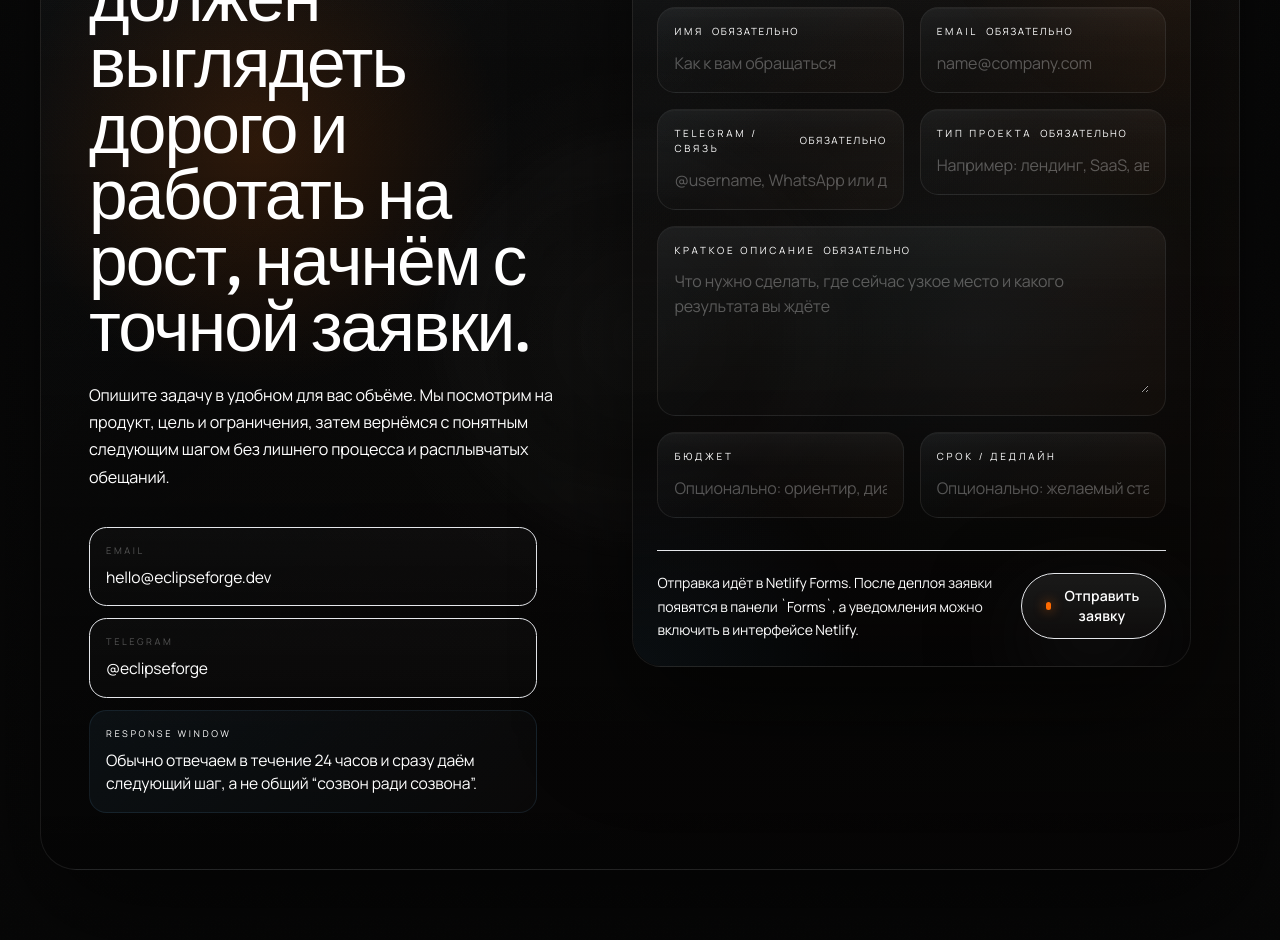
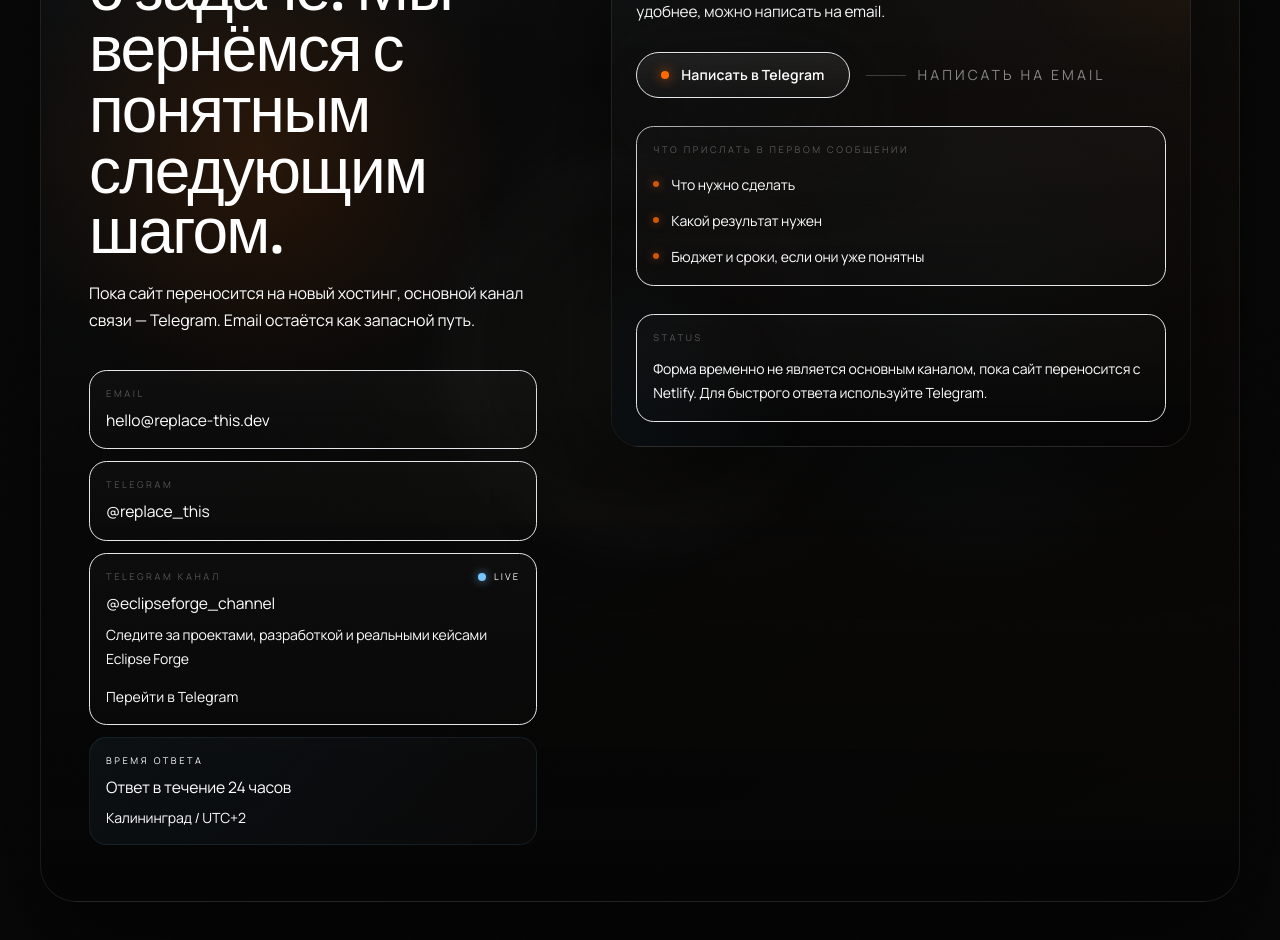
Before and after one commit to PavelHopson/Eclipse-forge-website, a React (Vite) app: page / in a window 1280 px wide. Shown: the part 6280-7220 px from the top of the page. Built offline with nearby package versions, Linux system fonts and the light colour scheme.

Commit message:
feat: migrate contact flow away from netlify for static hosting

```diff
--- a/index.html
+++ b/index.html
@@ -37,23 +37,6 @@
   </head>
   <body>
     <div id="root"></div>
-    <form
-      name="eclipse-forge-lead"
-      method="POST"
-      data-netlify="true"
-      netlify-honeypot="bot-field"
-      hidden
-    >
-      <input type="text" name="name" />
-      <input type="email" name="email" />
-      <input type="text" name="contact" />
-      <input type="text" name="projectType" />
-      <textarea name="brief"></textarea>
-      <input type="text" name="budget" />
-      <input type="text" name="deadline" />
-      <input type="text" name="subject" />
-      <input type="text" name="bot-field" />
-    </form>
     <script type="module" src="/src/main.tsx"></script>
   </body>
 </html>
--- a/src/components/sections/CtaSection.tsx
+++ b/src/components/sections/CtaSection.tsx
@@ -1,221 +1,27 @@
 import { motion, useReducedMotion } from 'framer-motion';
-import { ChangeEvent, FormEvent, startTransition, useState } from 'react';
+import {
+  contactDetails,
+  contactFlow,
+  telegramChannel,
+} from '../../data/content';
 import { revealUp, stagger, viewport } from '../../lib/animation';
 import { GlowButton } from '../ui/GlowButton';
-
-const FORM_NAME = 'eclipse-forge-lead';
-
-type FormState = {
-  name: string;
-  email: string;
-  contact: string;
-  projectType: string;
-  brief: string;
-  budget: string;
-  deadline: string;
-  botField: string;
-};
-
-type FormErrors = Partial<Record<keyof FormState, string>>;
-type SubmitStatus = 'idle' | 'loading' | 'success' | 'error';
-
-const initialFormState: FormState = {
-  name: '',
-  email: '',
-  contact: '',
-  projectType: '',
-  brief: '',
-  budget: '',
-  deadline: '',
-  botField: '',
-};
 
 const quickContacts = [
   {
     label: 'Email',
-    value: 'hello@eclipseforge.dev',
-    href: 'mailto:hello@eclipseforge.dev',
+    value: contactDetails.email,
+    href: `mailto:${contactDetails.email}`,
   },
   {
     label: 'Telegram',
-    value: '@eclipseforge',
-    href: 'https://t.me/eclipseforge',
+    value: contactDetails.telegramHandle,
+    href: contactDetails.telegramUrl,
   },
 ] as const;
 
-function encodeForm(data: Record<string, string>) {
-  return new URLSearchParams(data).toString();
-}
-
-function validateEmail(email: string) {
-  return /^[^\s@]+@[^\s@]+\.[^\s@]+$/.test(email);
-}
-
-function validateForm(form: FormState) {
-  const errors: FormErrors = {};
-
-  if (!form.name.trim()) errors.name = 'Укажите имя, чтобы мы понимали, как к вам обращаться.';
-  if (!form.email.trim()) {
-    errors.email = 'Нужен email для ответа на заявку.';
-  } else if (!validateEmail(form.email.trim())) {
-    errors.email = 'Проверьте email, он выглядит некорректно.';
-  }
-  if (!form.contact.trim()) {
-    errors.contact = 'Оставьте Telegram или другой быстрый способ связи.';
-  }
-  if (!form.projectType.trim()) {
-    errors.projectType = 'Выберите формат задачи, чтобы мы быстрее сориентировались.';
-  }
-  if (!form.brief.trim()) {
-    errors.brief = 'Коротко опишите задачу или текущую точку боли.';
-  }
-
-  return errors;
-}
-
-type FieldProps = {
-  label: string;
-  name: keyof FormState;
-  value: string;
-  placeholder: string;
-  required?: boolean;
-  error?: string;
-  rows?: number;
-  type?: 'text' | 'email';
-  onChange: (name: keyof FormState, value: string) => void;
-};
-
-function TextField({
-  label,
-  name,
-  value,
-  placeholder,
-  required,
-  error,
-  rows,
-  type = 'text',
-  onChange,
-}: FieldProps) {
-  const sharedProps = {
-    id: name,
-    name,
-    value,
-    placeholder,
-    required,
-    className: 'field-input mt-3 text-[0.98rem] text-white/92',
-    onChange: (
-      event: ChangeEvent<HTMLInputElement | HTMLTextAreaElement>,
-    ) => onChange(name, event.target.value),
-  };
-
-  return (
-    <label className="block">
-      <div className="field-shell px-4 py-3.5 sm:px-4 sm:py-4" data-invalid={Boolean(error)}>
-        <div className="relative z-10">
-          <div className="flex items-center gap-2">
-            <span className="text-[0.62rem] uppercase tracking-[0.28em] text-white/34">
-              {label}
-            </span>
-            {required ? (
-              <span className="text-[0.62rem] uppercase tracking-[0.16em] text-accent/72">
-                Обязательно
-              </span>
-            ) : null}
-          </div>
-          {rows ? (
-            <textarea
-              {...sharedProps}
-              rows={rows}
-            />
-          ) : (
-            <input
-              {...sharedProps}
-              type={type}
-            />
-          )}
-        </div>
-      </div>
-      {error ? (
-        <p className="mt-2 text-sm leading-6 text-accent/82">
-          {error}
-        </p>
-      ) : null}
-    </label>
-  );
-}
-
 export function CtaSection() {
   const reduceMotion = useReducedMotion();
-  const [form, setForm] = useState<FormState>(initialFormState);
-  const [errors, setErrors] = useState<FormErrors>({});
-  const [status, setStatus] = useState<SubmitStatus>('idle');
-  const [statusMessage, setStatusMessage] = useState('');
-
-  function updateField(name: keyof FormState, value: string) {
-    setForm((current) => ({ ...current, [name]: value }));
-
-    if (errors[name]) {
-      setErrors((current) => {
-        const next = { ...current };
-        delete next[name];
-        return next;
-      });
-    }
-  }
-
-  async function handleSubmit(event: FormEvent<HTMLFormElement>) {
-    event.preventDefault();
-
-    const validation = validateForm(form);
-    if (Object.keys(validation).length > 0) {
-      setErrors(validation);
-      setStatus('error');
-      setStatusMessage('Форма ещё не готова к отправке. Проверьте обязательные поля.');
-      return;
-    }
-
-    if (form.botField.trim()) {
-      return;
-    }
-
-    setStatus('loading');
-    setStatusMessage('');
-
-    try {
-      const response = await fetch('/', {
-        method: 'POST',
-        headers: {
-          'Content-Type': 'application/x-www-form-urlencoded',
-        },
-        body: encodeForm({
-          'form-name': FORM_NAME,
-          subject: 'Новая заявка с сайта Eclipse Forge',
-          name: form.name,
-          email: form.email,
-          contact: form.contact,
-          projectType: form.projectType,
-          brief: form.brief,
-          budget: form.budget,
-          deadline: form.deadline,
-          'bot-field': form.botField,
-        }),
-      });
-
-      if (!response.ok) {
-        throw new Error(`Request failed with status ${response.status}`);
-      }
-
-      startTransition(() => {
-        setStatus('success');
-        setStatusMessage('Заявка отправлена. Мы вернёмся с ответом в течение 24 часов.');
-        setForm(initialFormState);
-        setErrors({});
-      });
-    } catch {
-      setStatus('error');
-      setStatusMessage('Не удалось отправить заявку. Попробуйте ещё раз или напишите нам в Telegram.');
-    }
-  }
 
   return (
     <motion.section
@@ -230,21 +36,18 @@ export function CtaSection() {
         variants={revealUp}
         className="monolith-surface mx-auto max-w-7xl rounded-[1.9rem] px-5 py-8 sm:rounded-[2.25rem] sm:px-8 sm:py-10 lg:px-12 lg:py-14"
       >
-        <div className="pointer-events-none absolute inset-0 bg-[radial-gradient(circle_at_18%_32%,rgba(255,106,0,0.14),transparent_20%),radial-gradient(circle_at_78%_50%,rgba(118,199,255,0.07),transparent_22%),radial-gradient(circle_at_center,rgba(255,255,255,0.025),transparent_36%)]" />
+        <div className="pointer-events-none absolute inset-0 bg-[radial-gradient(circle_at_18%_32%,rgba(255,106,0,0.12),transparent_20%),radial-gradient(circle_at_78%_50%,rgba(118,199,255,0.06),transparent_22%),radial-gradient(circle_at_center,rgba(255,255,255,0.022),transparent_36%)]" />
         <div className="pointer-events-none absolute left-1/2 top-1/2 h-[15rem] w-[15rem] -translate-x-1/2 -translate-y-1/2 rounded-full border border-white/6 bg-[radial-gradient(circle,rgba(255,255,255,0.024),rgba(255,255,255,0.006)_42%,rgba(0,0,0,0)_72%)] blur-xl sm:h-[22rem] sm:w-[22rem]" />
 
-        <div className="relative grid gap-8 sm:gap-10 lg:grid-cols-[minmax(0,0.94fr)_minmax(0,1.06fr)] lg:items-start lg:gap-12">
-          <div className="max-w-[37rem]">
-            <p className="type-meta text-white/34">
-              Contact Protocol
-            </p>
-            <h2 className="type-display mt-4 max-w-[13.5ch] text-balance text-[clamp(2.15rem,7vw,4.35rem)] font-medium text-white sm:mt-5">
-              Если проект должен выглядеть дорого и работать на рост, начнём с точной заявки.
+        <div className="relative grid gap-8 sm:gap-10 lg:grid-cols-[minmax(0,0.9fr)_minmax(0,1.1fr)] lg:items-start lg:gap-12">
+          <div className="max-w-[35rem]">
+            <p className="type-meta text-white/34">Start the project</p>
+            <h2 className="type-display mt-4 max-w-[12.5ch] text-balance text-[clamp(2.05rem,6.4vw,4rem)] font-medium text-white sm:mt-5">
+              Расскажите о задаче. Мы вернёмся с понятным следующим шагом.
             </h2>
-            <p className="type-body mt-5 text-[0.98rem] text-white/58 sm:mt-6 sm:text-[1.01rem]">
-              Опишите задачу в удобном для вас объёме. Мы посмотрим на продукт,
-              цель и ограничения, затем вернёмся с понятным следующим шагом без
-              лишнего процесса и расплывчатых обещаний.
+            <p className="type-body mt-4 text-[0.98rem] text-white/56 sm:mt-5 sm:text-[1rem]">
+              Пока сайт переносится на новый хостинг, основной канал связи —
+              Telegram. Email остаётся как запасной путь.
             </p>
 
             <div className="mt-8 grid gap-3 sm:mt-9 sm:max-w-[28rem]">
@@ -264,12 +67,41 @@ export function CtaSection() {
                   </p>
                 </a>
               ))}
+              <a
+                href={telegramChannel.url}
+                target="_blank"
+                rel="noreferrer"
+                className="group rounded-[1.1rem] border border-white/8 bg-[linear-gradient(180deg,rgba(255,255,255,0.024),rgba(255,255,255,0.012))] px-4 py-4 transition duration-200 hover:border-white/14 hover:bg-[linear-gradient(180deg,rgba(255,255,255,0.034),rgba(255,255,255,0.014))]"
+              >
+                <div className="flex items-center justify-between gap-4">
+                  <p className="text-[0.58rem] uppercase tracking-[0.28em] text-white/30">
+                    {telegramChannel.label}
+                  </p>
+                  <span className="inline-flex items-center gap-2 text-[0.58rem] uppercase tracking-[0.22em] text-frost/62">
+                    <span className="h-2 w-2 rounded-full bg-frost shadow-[0_0_10px_rgba(118,199,255,0.7)]" />
+                    Live
+                  </span>
+                </div>
+                <p className="mt-2 text-[0.98rem] text-white/84 transition group-hover:text-white">
+                  {telegramChannel.username}
+                </p>
+                <p className="mt-2 max-w-[24rem] text-sm leading-6 text-white/46">
+                  {telegramChannel.description}
+                </p>
+                <span className="mt-4 inline-flex items-center gap-3 text-sm tracking-[0.01em] text-white/64 transition group-hover:text-white">
+                  Перейти в Telegram
+                  <span className="h-px w-8 bg-white/16 transition group-hover:bg-white/28" />
+                </span>
+              </a>
               <div className="rounded-[1.1rem] border border-frost/10 bg-[linear-gradient(135deg,rgba(118,199,255,0.06),rgba(255,255,255,0.015))] px-4 py-4">
                 <p className="text-[0.58rem] uppercase tracking-[0.28em] text-frost/54">
-                  Response window
+                  Время ответа
                 </p>
                 <p className="mt-2 text-[0.98rem] text-white/82">
-                  Обычно отвечаем в течение 24 часов и сразу даём следующий шаг, а не общий “созвон ради созвона”.
+                  {contactDetails.responseTime}
+                </p>
+                <p className="mt-2 text-sm text-white/42">
+                  {contactDetails.cityTimezone}
                 </p>
               </div>
             </div>
@@ -280,144 +112,65 @@ export function CtaSection() {
             transition={{ duration: 0.22, ease: 'easeOut' }}
             className="monolith-surface rounded-[1.5rem] p-5 sm:rounded-[1.8rem] sm:p-6"
           >
-            <div className="absolute inset-0 rounded-[1.5rem] bg-[radial-gradient(circle_at_top_right,rgba(255,106,0,0.075),transparent_28%),radial-gradient(circle_at_bottom_left,rgba(118,199,255,0.055),transparent_24%)] sm:rounded-[1.8rem]" />
+            <div className="absolute inset-0 rounded-[1.5rem] bg-[radial-gradient(circle_at_top_right,rgba(255,106,0,0.07),transparent_28%),radial-gradient(circle_at_bottom_left,rgba(118,199,255,0.05),transparent_24%)] sm:rounded-[1.8rem]" />
 
             <div className="relative">
               <div className="flex items-center justify-between gap-4 border-b border-white/8 pb-4 sm:pb-5">
                 <div>
                   <p className="text-[0.62rem] uppercase tracking-[0.34em] text-white/30 sm:text-[0.68rem]">
-                    Lead form
+                    Direct contact
                   </p>
-                  <p className="type-heading mt-2 text-[1.32rem] text-white sm:text-[1.56rem]">
-                    Опишите задачу, а мы соберём следующий ход.
+                  <p className="type-heading mt-2 text-[1.28rem] font-medium text-white sm:text-[1.46rem]">
+                    {contactFlow.panelTitle}
                   </p>
                 </div>
                 <span className="h-2.5 w-2.5 rounded-full bg-accent shadow-[0_0_18px_rgba(255,106,0,0.8)]" />
               </div>
 
-              <form
-                name={FORM_NAME}
-                method="POST"
-                data-netlify="true"
-                netlify-honeypot="bot-field"
-                className="mt-6 grid gap-4 sm:mt-7 sm:grid-cols-2"
-                onSubmit={handleSubmit}
-              >
-                <input type="hidden" name="form-name" value={FORM_NAME} />
-                <input
-                  type="hidden"
-                  name="subject"
-                  value="Новая заявка с сайта Eclipse Forge"
-                />
-                <p className="hidden">
-                  <label>
-                    Не заполняйте это поле
-                    <input
-                      name="bot-field"
-                      value={form.botField}
-                      onChange={(event) => updateField('botField', event.target.value)}
-                    />
-                  </label>
+              <p className="type-body mt-5 text-[0.96rem] text-white/56">
+                {contactFlow.panelDescription}
+              </p>
+
+              <div className="mt-6 flex flex-col gap-4 sm:mt-7 sm:flex-row sm:items-center">
+                <GlowButton
+                  href={contactDetails.telegramUrl}
+                  target="_blank"
+                  rel="noreferrer"
+                  className="w-full justify-center sm:w-auto"
+                >
+                  {contactFlow.primaryCta}
+                </GlowButton>
+                <a
+                  href={`mailto:${contactDetails.email}`}
+                  className="inline-flex items-center justify-center gap-3 text-sm uppercase tracking-[0.22em] text-white/50 transition hover:text-white sm:justify-start"
+                >
+                  <span className="h-px w-10 bg-white/20" />
+                  {contactFlow.secondaryCta}
+                </a>
+              </div>
+
+              <div className="mt-6 rounded-[1.1rem] border border-white/8 bg-[linear-gradient(180deg,rgba(255,255,255,0.022),rgba(255,255,255,0.01))] px-4 py-4 sm:mt-7">
+                <p className="text-[0.58rem] uppercase tracking-[0.28em] text-white/30">
+                  {contactFlow.telegramPrompt}
                 </p>
+                <div className="mt-4 space-y-3">
+                  {contactFlow.telegramChecklist.map((item) => (
+                    <div key={item} className="flex items-start gap-3">
+                      <span className="mt-2 h-1.5 w-1.5 rounded-full bg-accent/80 shadow-[0_0_10px_rgba(255,106,0,0.5)]" />
+                      <p className="text-sm leading-6 text-white/62">{item}</p>
+                    </div>
+                  ))}
+                </div>
+              </div>
 
-                <TextField
-                  label="Имя"
-                  name="name"
-                  value={form.name}
-                  placeholder="Как к вам обращаться"
-                  required
-                  error={errors.name}
-                  onChange={updateField}
-                />
-                <TextField
-                  label="Email"
-                  name="email"
-                  type="email"
-                  value={form.email}
-                  placeholder="name@company.com"
-                  required
-                  error={errors.email}
-                  onChange={updateField}
-                />
-                <TextField
-                  label="Telegram / связь"
-                  name="contact"
-                  value={form.contact}
-                  placeholder="@username, WhatsApp или другой удобный канал"
-                  required
-                  error={errors.contact}
-                  onChange={updateField}
-                />
-                <TextField
-                  label="Тип проекта"
-                  name="projectType"
-                  value={form.projectType}
-                  placeholder="Например: лендинг, SaaS, автоматизация, редизайн"
-                  required
-                  error={errors.projectType}
-                  onChange={updateField}
-                />
-                <div className="sm:col-span-2">
-                  <TextField
-                    label="Краткое описание"
-                    name="brief"
-                    value={form.brief}
-                    placeholder="Что нужно сделать, где сейчас узкое место и какого результата вы ждёте"
-                    required
-                    error={errors.brief}
-                    rows={5}
-                    onChange={updateField}
-                  />
-                </div>
-                <TextField
-                  label="Бюджет"
-                  name="budget"
-                  value={form.budget}
-                  placeholder="Опционально: ориентир, диапазон или “обсудим”"
-                  onChange={updateField}
-                />
-                <TextField
-                  label="Срок / дедлайн"
-                  name="deadline"
-                  value={form.deadline}
-                  placeholder="Опционально: желаемый старт или дата релиза"
-                  onChange={updateField}
-                />
-
-                <div className="sm:col-span-2">
-                  {status !== 'idle' ? (
-                    <div
-                      className="form-status"
-                      data-tone={
-                        status === 'success'
-                          ? 'success'
-                          : status === 'loading'
-                            ? 'loading'
-                            : 'error'
-                      }
-                      aria-live="polite"
-                    >
-                      {status === 'loading'
-                        ? 'Отправляем заявку...'
-                        : statusMessage}
-                    </div>
-                  ) : null}
-                </div>
-
-                <div className="sm:col-span-2 flex flex-col gap-4 border-t border-white/8 pt-4 sm:flex-row sm:items-center sm:justify-between sm:pt-5">
-                  <p className="type-body max-w-[34rem] text-sm text-white/42">
-                    Отправка идёт в Netlify Forms. После деплоя заявки появятся в
-                    панели `Forms`, а уведомления можно включить в интерфейсе Netlify.
-                  </p>
-                  <GlowButton
-                    className="w-full justify-center sm:w-auto"
-                    type="submit"
-                    disabled={status === 'loading'}
-                  >
-                    {status === 'loading' ? 'Отправляем...' : 'Отправить заявку'}
-                  </GlowButton>
-                </div>
-              </form>
+              <div className="mt-6 rounded-[1.1rem] border border-white/8 bg-[linear-gradient(180deg,rgba(255,255,255,0.02),rgba(255,255,255,0.008))] px-4 py-4 sm:mt-7">
+                <p className="text-[0.58rem] uppercase tracking-[0.28em] text-white/30">
+                  Status
+                </p>
+                <p className="mt-3 text-sm leading-6 text-white/54">
+                  Форма временно не является основным каналом, пока сайт переносится с Netlify. Для быстрого ответа используйте Telegram.
+                </p>
+              </div>
             </div>
           </motion.div>
         </div>
--- a/src/data/content.ts
+++ b/src/data/content.ts
@@ -78,3 +78,32 @@ export const metrics = [
   { value: '3 формата', label: 'сайты, SaaS, автоматизация' },
   { value: '0 шума', label: 'только решения с бизнес-эффектом' },
 ];
+
+export const contactDetails = {
+  email: 'hello@replace-this.dev',
+  telegramHandle: '@replace_this',
+  telegramUrl: 'https://t.me/replace_this',
+  responseTime: 'Ответ в течение 24 часов',
+  cityTimezone: 'Калининград / UTC+2',
+} as const;
+
+export const telegramChannel = {
+  username: '@eclipseforge_channel',
+  url: 'https://t.me/eclipseforge_channel',
+  label: 'Telegram канал',
+  description: 'Следите за проектами, разработкой и реальными кейсами Eclipse Forge',
+} as const;
+
+export const contactFlow = {
+  primaryCta: 'Написать в Telegram',
+  secondaryCta: 'Написать на email',
+  panelTitle: 'Свяжитесь с нами напрямую.',
+  panelDescription:
+    'Пока сайт переносится с Netlify, основной канал связи — Telegram. Если удобнее, можно написать на email.',
+  telegramPrompt: 'Что прислать в первом сообщении',
+  telegramChecklist: [
+    'Что нужно сделать',
+    'Какой результат нужен',
+    'Бюджет и сроки, если они уже понятны',
+  ],
+} as const;
```
Also changed, not shown: 1 other file (tests, documents, lock files or other folders).
